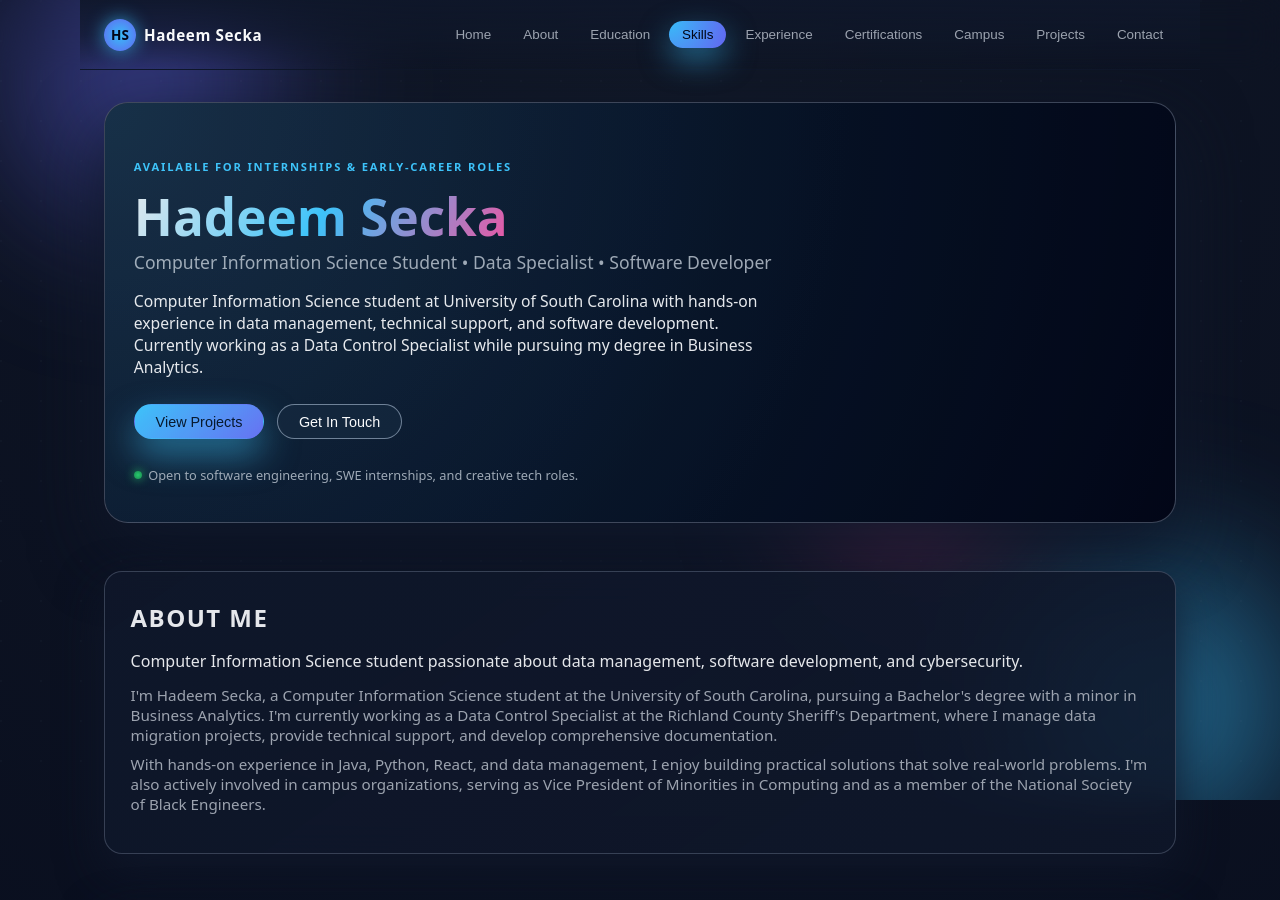
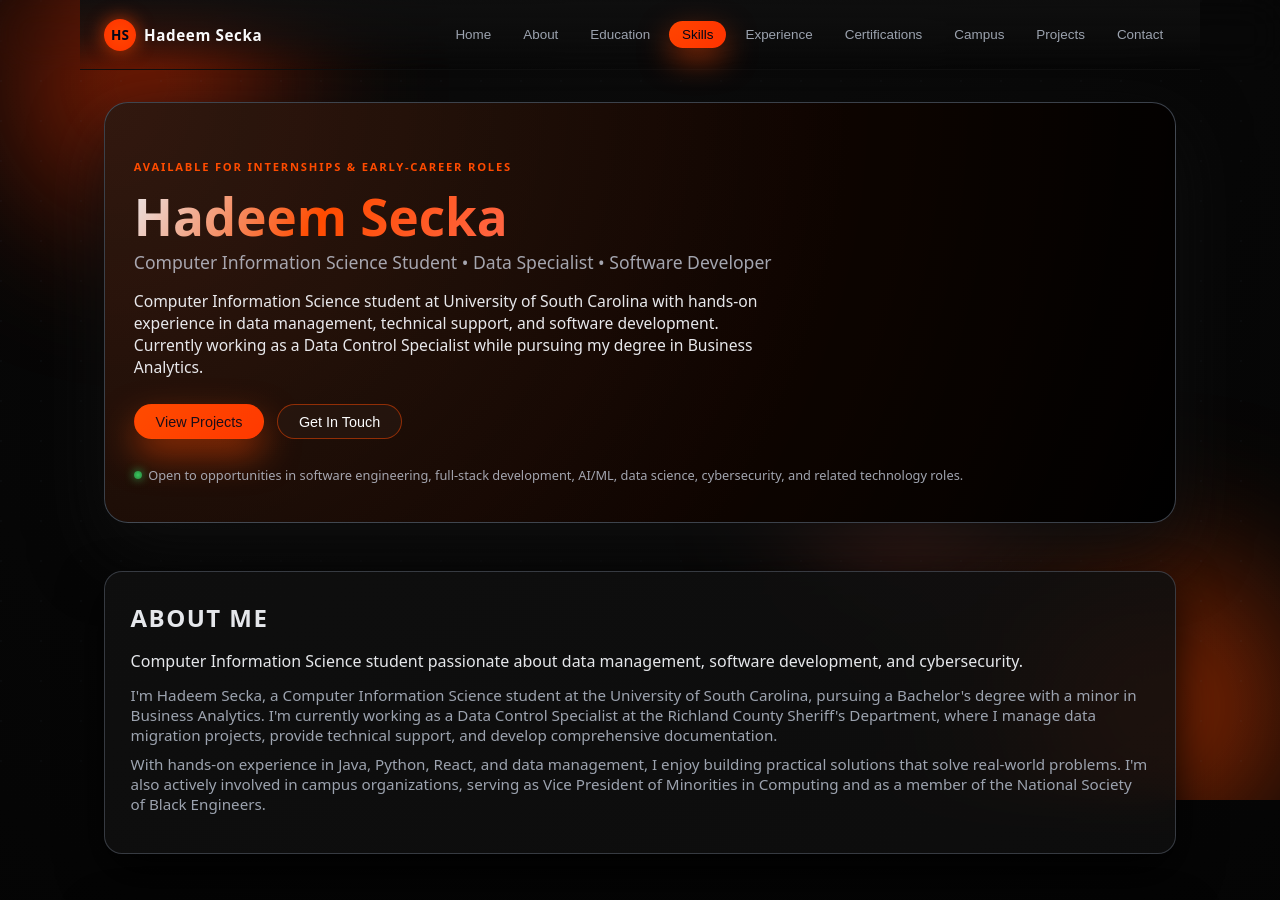
Before and after one commit to HadeemS/Hadeem-Secka-Resume-Website, a React (Vite) app: page / in a window 1280 px wide. Shown: the top 900 px of the page. Built offline with nearby package versions, Linux system fonts and the light colour scheme.

Commit message:
finalized

```diff
--- a/src/components/Hero.jsx
+++ b/src/components/Hero.jsx
@@ -19,8 +19,8 @@ const Hero = ({ data, onPrimaryClick, onSecondaryClick }) => {
           </button>
         </div>
         <div className="hero-subtle-note">
-          <span className="dot online" /> Open to software engineering, SWE internships,
-          and creative tech roles.
+          <span className="dot online" /> Open to opportunities in software engineering,
+          full-stack development, AI/ML, data science, cybersecurity, and related technology roles.
         </div>
       </div>
     </div>
--- a/src/components/Projects.jsx
+++ b/src/components/Projects.jsx
@@ -26,6 +26,7 @@ const Projects = ({ projects }) => {
                   className="btn btn-sm btn-primary"
                   target="_blank"
                   rel="noreferrer"
+                  aria-label={`View ${project.title} live demo`}
                 >
                   View Live
                 </a>
@@ -36,8 +37,9 @@ const Projects = ({ projects }) => {
                   className="btn btn-sm btn-ghost"
                   target="_blank"
                   rel="noreferrer"
+                  aria-label={`View ${project.title} source code on GitHub`}
                 >
-                  View Code
+                  View on GitHub
                 </a>
               )}
             </div>
--- a/src/data/siteData.js
+++ b/src/data/siteData.js
@@ -40,7 +40,7 @@ export const skillCategories = [
   }
 ]
 
-// Projects from your GitHub profile - pinned repositories
+// Projects - Essential portfolio projects
 export const projects = [
   {
     title: 'Game Day',
@@ -48,95 +48,31 @@ export const projects = [
       'A React-based web application for tracking and managing game day events, scores, and highlights. Built with Create React App featuring a modern, responsive user interface.',
     techStack: ['React', 'JavaScript', 'CSS', 'HTML'],
     codeUrl: 'https://github.com/HadeemS/game-day',
-    liveUrl: null
+    liveUrl: 'https://hadeems.github.io/game-day/'
   },
   {
     title: 'Game Day API',
     description:
-      'RESTful API backend for the Game Day application, handling data management and server-side logic for game events and scores.',
-    techStack: ['API', 'Backend', 'HTML'],
+      'RESTful API backend for the Game Day application, handling data management and server-side logic for game events and scores. Features live JSON preview, POST endpoints, and real-time data updates.',
+    techStack: ['API', 'Backend', 'Node.js', 'Express'],
     codeUrl: 'https://github.com/HadeemS/game-day-api',
-    liveUrl: null
+    liveUrl: 'https://game-day-api-1.onrender.com/'
   },
   {
     title: 'Gameday Server',
     description:
       'Server-side application for the Game Day platform, managing data persistence, business logic, and API endpoints.',
-    techStack: ['Node.js', 'Server', 'Backend'],
+    techStack: ['Node.js', 'Express', 'Server', 'Backend'],
     codeUrl: 'https://github.com/HadeemS/Gameday-Server',
     liveUrl: null
   },
   {
-    title: 'Official Portfolio',
+    title: '242 Coursework Portfolio',
     description:
-      'Official portfolio website built with Vite and React, showcasing projects, skills, and professional experience with a modern, polished design.',
-    techStack: ['React', 'Vite', 'JavaScript', 'CSS'],
-    codeUrl: 'https://github.com/HadeemS/Hadeem-Secka-Official.github.io',
-    liveUrl: null
-  },
-  {
-    title: 'Resume Portfolio Website',
-    description:
-      'A high-energy, dark-mode portfolio website built with React and Vite that showcases my projects, experience, and personality with smooth animations and responsive design.',
-    techStack: ['React', 'Vite', 'CSS', 'JavaScript'],
-    codeUrl: 'https://github.com/HadeemS/Hadeem-Secka-Resume-Website',
-    liveUrl: null
-  },
-  {
-    title: 'Personal Website',
-    description:
-      'Personal website and portfolio built with HTML, CSS, and JavaScript, showcasing my work, professional information, and projects with a clean, accessible design.',
-    techStack: ['HTML', 'CSS', 'JavaScript'],
+      'CSCE 242 Web Applications course portfolio showcasing assignments and projects including HTML/CSS layouts, JavaScript interactions, React applications, and API integrations.',
+    techStack: ['HTML', 'CSS', 'JavaScript', 'React', 'Node.js'],
     codeUrl: 'https://github.com/HadeemS/Hadeem-Secka.github.io',
     liveUrl: 'https://hadeems.github.io/Hadeem-Secka.github.io/'
-  },
-  {
-    title: 'GameDay - React Site',
-    description:
-      'Full React application built with Vite for the GameDay platform. Features responsive design, modern UI components, and seamless user experience for tracking game events.',
-    techStack: ['React', 'Vite', 'JavaScript', 'CSS'],
-    codeUrl: 'https://github.com/HadeemS/game-day',
-    liveUrl: null
-  },
-  {
-    title: 'GameDay - HTML/CSS Build',
-    description:
-      'Complete HTML/CSS implementation of all GameDay wireframe pages with responsive layouts, semantic HTML5 elements, and polished styling. Foundation for the React version.',
-    techStack: ['HTML', 'CSS', 'Responsive Design'],
-    codeUrl: 'https://github.com/HadeemS/Hadeem-Secka.github.io',
-    liveUrl: 'https://hadeems.github.io/Hadeem-Secka.github.io/'
-  },
-  {
-    title: 'GameDay - JSON-Powered Teams',
-    description:
-      'Dynamic teams list generated from a JSON file hosted on GitHub Pages, demonstrating data-driven content generation and JSON integration.',
-    techStack: ['JavaScript', 'JSON', 'HTML', 'CSS'],
-    codeUrl: 'https://github.com/HadeemS/Hadeem-Secka.github.io',
-    liveUrl: 'https://hadeems.github.io/Hadeem-Secka.github.io/'
-  },
-  {
-    title: 'GameDay - Contact Form & Map',
-    description:
-      'Asynchronous email form with live success/error feedback and responsive embedded map integration. No page redirect, seamless user experience.',
-    techStack: ['JavaScript', 'HTML', 'CSS', 'API Integration'],
-    codeUrl: 'https://github.com/HadeemS/Hadeem-Secka.github.io',
-    liveUrl: 'https://hadeems.github.io/Hadeem-Secka.github.io/'
-  },
-  {
-    title: 'API Integration Project',
-    description:
-      'React form with POST requests, client-side validation, and automatic list updates. Features server-side Joi validation for robust data handling and error management.',
-    techStack: ['React', 'Node.js', 'Express', 'Joi Validation', 'API'],
-    codeUrl: 'https://github.com/HadeemS/Hadeem-Secka.github.io',
-    liveUrl: 'https://hadeems.github.io/Hadeem-Secka.github.io/'
-  },
-  {
-    title: 'Hello World - Node + Express',
-    description:
-      'Simple Express server deployed on Render demonstrating server setup, environment variables, and deployment practices using process.env.PORT.',
-    techStack: ['Node.js', 'Express', 'Render'],
-    codeUrl: 'https://github.com/HadeemS/Hadeem-Secka.github.io',
-    liveUrl: null
   }
 ]
 
--- a/src/index.css
+++ b/src/index.css
@@ -1,16 +1,16 @@
 /* ====== Base & Theme ====== */
 
 :root {
-  --bg-main: #050816;
-  --bg-elevated: rgba(13, 23, 42, 0.85);
-  --bg-card: rgba(15, 23, 42, 0.9);
-  --accent: #38bdf8; /* neon cyan */
-  --accent-soft: #6366f1; /* electric indigo */
-  --accent-pink: #ec4899;
+  --bg-main: #000000;
+  --bg-elevated: rgba(10, 10, 10, 0.85);
+  --bg-card: rgba(15, 15, 15, 0.9);
+  --accent: #ff4500; /* lava red */
+  --accent-soft: #ff3300; /* deep lava red */
+  --accent-pink: #ff6347; /* coral red */
   --text-main: #f9fafb;
   --text-muted: #9ca3af;
-  --border-subtle: rgba(148, 163, 184, 0.3);
-  --shadow-soft: 0 18px 45px rgba(15, 23, 42, 0.9);
+  --border-subtle: rgba(255, 69, 0, 0.3);
+  --shadow-soft: 0 18px 45px rgba(0, 0, 0, 0.9);
   --radius-lg: 18px;
   --radius-full: 999px;
   --nav-height: 70px;
@@ -32,7 +32,7 @@ body {
   margin: 0;
   font-family: system-ui, -apple-system, BlinkMacSystemFont, 'SF Pro Text',
     'Inter', sans-serif;
-  background: radial-gradient(circle at top, #111827 0, #020617 45%, #000 100%);
+  background: radial-gradient(circle at top, #0a0a0a 0, #000000 45%, #000000 100%);
   color: var(--text-main);
 }
 
@@ -139,11 +139,11 @@ main {
   align-items: center;
   justify-content: space-between;
   padding-inline: 1.5rem;
-  border-bottom: 1px solid rgba(15, 23, 42, 0.9);
+  border-bottom: 1px solid rgba(15, 15, 15, 0.9);
   background: linear-gradient(
     to bottom,
-    rgba(15, 23, 42, 0.92),
-    rgba(15, 23, 42, 0.65),
+    rgba(15, 15, 15, 0.92),
+    rgba(15, 15, 15, 0.65),
     transparent
   );
 }
@@ -166,7 +166,7 @@ main {
   font-weight: 700;
   font-size: 0.85rem;
   color: #020617;
-  box-shadow: 0 0 18px rgba(56, 189, 248, 0.7);
+  box-shadow: 0 0 18px rgba(255, 69, 0, 0.7);
 }
 
 .logo-text {
@@ -199,14 +199,14 @@ main {
 
 .nav-link:hover {
   color: var(--text-main);
-  background: rgba(15, 23, 42, 0.9);
+  background: rgba(15, 15, 15, 0.9);
   transform: translateY(-1px);
 }
 
 .nav-link-active {
   background: radial-gradient(circle at top left, var(--accent), var(--accent-soft));
   color: #020617;
-  box-shadow: 0 12px 30px rgba(56, 189, 248, 0.5);
+  box-shadow: 0 12px 30px rgba(255, 69, 0, 0.5);
 }
 
 /* ====== Sections ====== */
@@ -222,8 +222,8 @@ main {
 .section-card {
   background: linear-gradient(
       145deg,
-      rgba(15, 23, 42, 0.95),
-      rgba(15, 23, 42, 0.85)
+      rgba(15, 15, 15, 0.95),
+      rgba(15, 15, 15, 0.85)
     );
   border-radius: var(--radius-lg);
   border: 1px solid rgba(148, 163, 184, 0.3);
@@ -279,9 +279,9 @@ main {
 .hero-content {
   padding: 2.8rem 1.8rem 2.4rem;
   border-radius: 24px;
-  background: radial-gradient(circle at top left, #0f172a, #020617 65%, #020617 100%);
+  background: radial-gradient(circle at top left, #0f0f0f, #000000 65%, #000000 100%);
   border: 1px solid rgba(148, 163, 184, 0.4);
-  box-shadow: 0 26px 70px rgba(15, 23, 42, 0.95);
+  box-shadow: 0 26px 70px rgba(15, 15, 15, 0.95);
   position: relative;
   overflow: hidden;
 }
@@ -290,7 +290,7 @@ main {
   content: '';
   position: absolute;
   inset: -1px;
-  background: radial-gradient(circle at top left, rgba(56, 189, 248, 0.18), transparent);
+  background: radial-gradient(circle at top left, rgba(255, 69, 0, 0.18), transparent);
   opacity: 0.8;
   mix-blend-mode: screen;
   pointer-events: none;
@@ -312,7 +312,7 @@ main {
 }
 
 .hero-name {
-  background: linear-gradient(120deg, #e5e7eb, #38bdf8, #ec4899);
+  background: linear-gradient(120deg, #e5e7eb, #ff4500, #ff6347);
   -webkit-background-clip: text;
   color: transparent;
 }
@@ -361,22 +361,22 @@ main {
 .btn-primary {
   background: linear-gradient(135deg, var(--accent), var(--accent-soft));
   color: #020617;
-  box-shadow: 0 16px 35px rgba(56, 189, 248, 0.5);
+  box-shadow: 0 16px 35px rgba(255, 69, 0, 0.5);
 }
 
 .btn-primary:hover {
   transform: translateY(-1px) scale(1.02);
-  box-shadow: 0 18px 40px rgba(56, 189, 248, 0.65);
+  box-shadow: 0 18px 40px rgba(255, 69, 0, 0.65);
 }
 
 .btn-ghost {
-  background: rgba(15, 23, 42, 0.9);
+  background: rgba(15, 15, 15, 0.9);
   color: var(--text-main);
-  border-color: rgba(148, 163, 184, 0.7);
+  border-color: rgba(255, 69, 0, 0.5);
 }
 
 .btn-ghost:hover {
-  background: rgba(15, 23, 42, 1);
+  background: rgba(20, 20, 20, 1);
   border-color: var(--accent);
   color: var(--accent);
   transform: translateY(-1px);
@@ -437,8 +437,8 @@ main {
 .skill-card {
   background: linear-gradient(
     135deg,
-    rgba(15, 23, 42, 0.95),
-    rgba(15, 23, 42, 0.88)
+    rgba(15, 15, 15, 0.95),
+    rgba(15, 15, 15, 0.88)
   );
   border-radius: 16px;
   border: 1px solid rgba(148, 163, 184, 0.3);
@@ -466,7 +466,7 @@ main {
   border: 1px solid rgba(148, 163, 184, 0.4);
   font-size: 0.78rem;
   color: var(--text-muted);
-  background: rgba(15, 23, 42, 0.9);
+  background: rgba(15, 15, 15, 0.9);
 }
 
 .chip-sm {
@@ -493,10 +493,10 @@ main {
   width: 10px;
   height: 10px;
   border-radius: var(--radius-full);
-  border: 2px solid #0f172a;
+  border: 2px solid #000000;
   background: radial-gradient(circle, var(--accent), var(--accent-soft));
   margin-top: 0.4rem;
-  box-shadow: 0 0 10px rgba(56, 189, 248, 0.9);
+  box-shadow: 0 0 10px rgba(255, 69, 0, 0.9);
 }
 
 .timeline-connector {
@@ -513,7 +513,7 @@ main {
 }
 
 .timeline-content {
-  background: rgba(15, 23, 42, 0.9);
+  background: rgba(15, 15, 15, 0.9);
   border-radius: 14px;
   border: 1px solid rgba(148, 163, 184, 0.3);
   padding: 0.9rem 1rem;
@@ -570,7 +570,7 @@ main {
   padding: 1.1rem 1rem;
   border-radius: 16px;
   border: 1px solid rgba(148, 163, 184, 0.4);
-  background: radial-gradient(circle at top left, #0b1120, #020617 80%);
+  background: radial-gradient(circle at top left, #0b0b0b, #000000 80%);
   box-shadow: var(--shadow-soft);
   overflow: hidden;
   transition:
@@ -583,15 +583,17 @@ main {
   content: '';
   position: absolute;
   inset: -40%;
-  background: radial-gradient(circle at top left, rgba(56, 189, 248, 0.18), transparent);
+  background: radial-gradient(circle at top left, rgba(255, 69, 0, 0.18), transparent);
   opacity: 0;
   transition: opacity var(--transition-med);
+  pointer-events: none;
+  z-index: 0;
 }
 
 .project-card:hover {
   transform: translateY(-4px) scale(1.01);
   border-color: var(--accent);
-  box-shadow: 0 20px 45px rgba(15, 23, 42, 0.95);
+  box-shadow: 0 20px 45px rgba(15, 15, 15, 0.95);
 }
 
 .project-card:hover::before {
@@ -619,6 +621,14 @@ main {
 .project-actions {
   display: flex;
   gap: 0.5rem;
+  position: relative;
+  z-index: 1;
+}
+
+.project-actions a {
+  position: relative;
+  z-index: 2;
+  text-decoration: none;
 }
 
 /* ====== Contact ====== */
@@ -630,7 +640,7 @@ main {
 }
 
 .contact-form {
-  background: rgba(15, 23, 42, 0.95);
+  background: rgba(15, 15, 15, 0.95);
   border-radius: 14px;
   border: 1px solid rgba(148, 163, 184, 0.4);
   padding: 1rem;
@@ -652,7 +662,7 @@ input,
 textarea {
   border-radius: 10px;
   border: 1px solid rgba(148, 163, 184, 0.6);
-  background: rgba(15, 23, 42, 0.9);
+  background: rgba(15, 15, 15, 0.9);
   color: var(--text-main);
   padding: 0.55rem 0.7rem;
   font-size: 0.88rem;
@@ -672,8 +682,8 @@ textarea::placeholder {
 input:focus,
 textarea:focus {
   border-color: var(--accent);
-  box-shadow: 0 0 0 1px rgba(56, 189, 248, 0.5);
-  background: rgba(15, 23, 42, 1);
+  box-shadow: 0 0 0 1px rgba(255, 69, 0, 0.5);
+  background: rgba(15, 15, 15, 1);
 }
 
 .contact-side {
@@ -707,7 +717,7 @@ textarea:focus {
   color: var(--text-main);
   text-decoration: none;
   font-size: 0.88rem;
-  background: rgba(15, 23, 42, 0.9);
+  background: rgba(15, 15, 15, 0.9);
   transition:
     border-color var(--transition-fast),
     background var(--transition-fast),
@@ -717,9 +727,9 @@ textarea:focus {
 
 .contact-link:hover {
   border-color: var(--accent);
-  background: rgba(15, 23, 42, 1);
+  background: rgba(15, 15, 15, 1);
   transform: translateY(-1px);
-  box-shadow: 0 10px 24px rgba(15, 23, 42, 0.9);
+  box-shadow: 0 10px 24px rgba(15, 15, 15, 0.9);
 }
 
 .contact-icon {
@@ -769,7 +779,7 @@ textarea:focus {
   color: #020617;
   font-size: 1rem;
   cursor: pointer;
-  box-shadow: 0 18px 40px rgba(15, 23, 42, 0.95);
+  box-shadow: 0 18px 40px rgba(15, 15, 15, 0.95);
   display: inline-flex;
   align-items: center;
   justify-content: center;
@@ -781,7 +791,7 @@ textarea:focus {
 
 .back-to-top:hover {
   transform: translateY(-2px);
-  box-shadow: 0 22px 50px rgba(15, 23, 42, 1);
+  box-shadow: 0 22px 50px rgba(15, 15, 15, 1);
   border-color: var(--accent-pink);
 }
 
```
